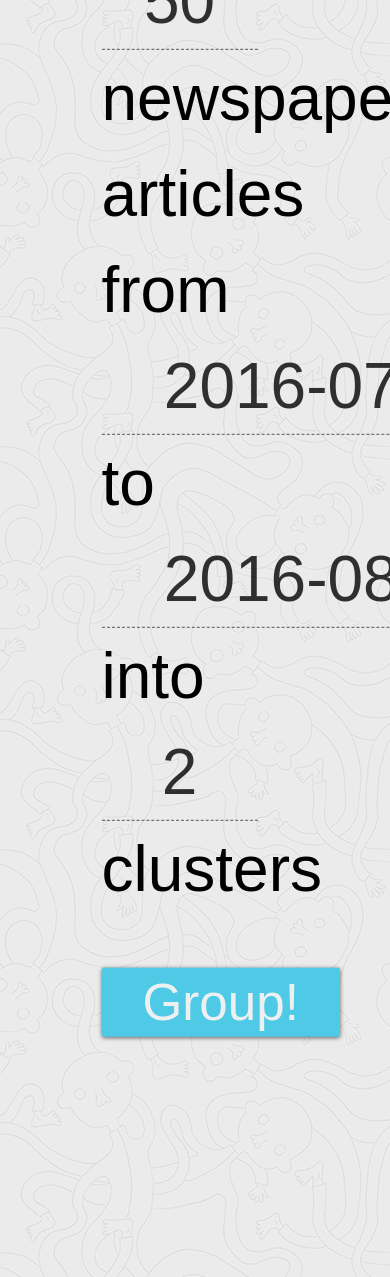
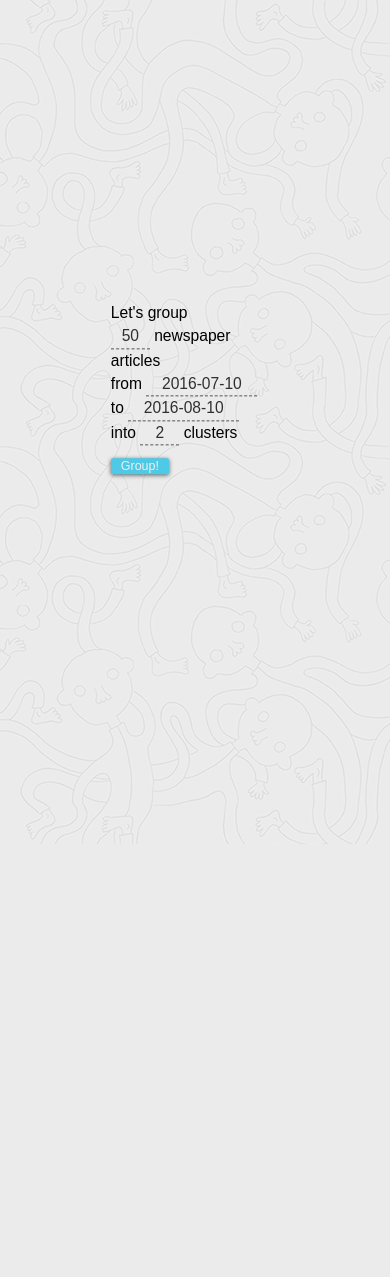
Before and after one commit to zoercai/700, a Flask app: page / in a window 390 px wide; the page is wider, and only the part inside the window is pictured. Shown: the top 1277 px of that part. After the commit the page ends 844 px from the top of that part, so only its background shows below. Run offline with Flask 2, Linux system fonts and the light colour scheme.

Commit message:
made form text responsive

```diff
--- a/static/style.css
+++ b/static/style.css
@@ -4,9 +4,9 @@
 }
 
 form{
-    width: 50%;
+    width: 45%;
 	margin: 0.3em auto 0 auto;
-	font-size: 4em;
+    font-size: 4vw;
 	line-height: 1.5;
     position: relative;
     top: 45vh;
```
